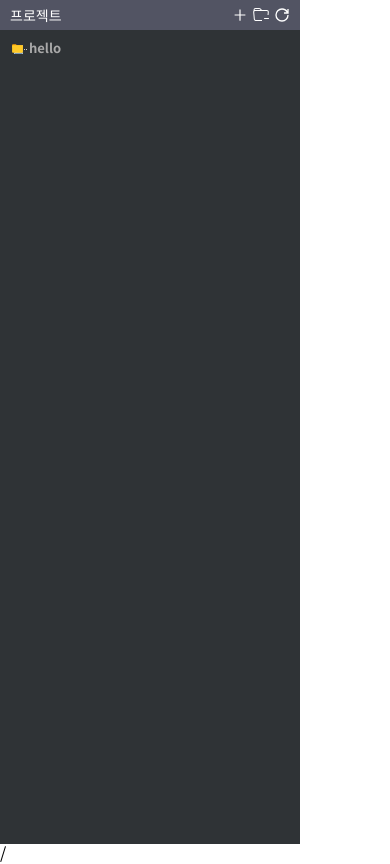
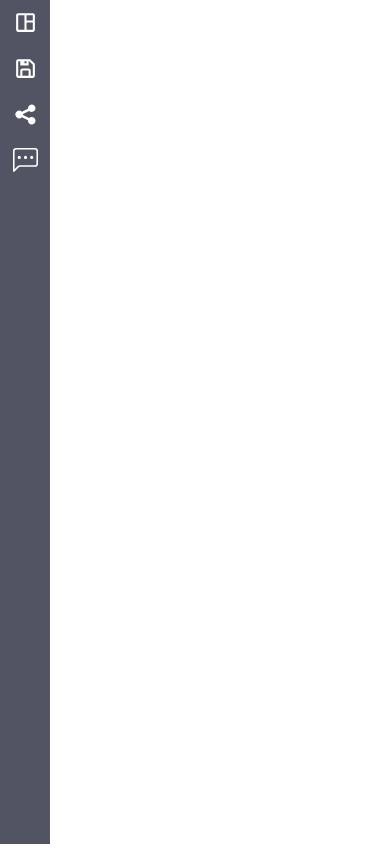
Before and after one commit to bstaran/Web-IDE, a React (Vite) app in the folder front/: page /container/1 in a window 390 px wide. Built offline with nearby package versions, Linux system fonts and the light colour scheme.

Commit message:
Feat : OW-28 코드 편집 페이지 사이드 바 UI - Mobile 완료
모바일 전용 사이드바 UI, 기존 사이드 바 렌더링을 토글 방식으로 지정

```diff
--- /dev/null
+++ b/front/src/pages/EditContainer/components/Sidebar/MSidebar.style.tsx
@@ -0,0 +1,42 @@
+import styled from "styled-components";
+import * as COLOR from "../../../../constants/color";
+
+type Props = {
+  isSidebarOpened?: boolean;
+};
+
+export const Container = styled.div`
+  height: 100vh;
+  background-color: ${COLOR.Gray10};
+  width: 50px;
+`;
+
+export const Icons = styled.div`
+  display: flex;
+  flex-direction: column;
+  align-items: center;
+  color: ${COLOR.White};
+`;
+
+export const IconWrapper = styled.div<Props>`
+  position: relative;
+  padding: 10px;
+  background-color: ${(props) => (props.isSidebarOpened ? COLOR.Gray11 : COLOR.Gray10)};
+
+  &:hover {
+    cursor: pointer;
+    background-color: ${COLOR.Gray11};
+  }
+
+  &::before {
+    content: "";
+    display: ${(props) => (props.isSidebarOpened ? COLOR.Purple1 : "none")};
+    position: absolute;
+    width: 2px;
+    height: 30px;
+    background-color: ${COLOR.Purple1};
+    top: 50%;
+    left: 0;
+    transform: translateY(-50%);
+  }
+`;
--- /dev/null
+++ b/front/src/pages/EditContainer/components/Sidebar/MSidebar.tsx
@@ -0,0 +1,38 @@
+import * as S from "./MSidebar.style";
+import * as Icon from "../../../../components/Icon";
+import React from "react";
+
+type PropsType = {
+  isSidebarOpened: boolean;
+  setIsSidebarOpened: React.Dispatch<React.SetStateAction<boolean>>;
+};
+
+function MSidebar({ isSidebarOpened, setIsSidebarOpened }: PropsType) {
+  const handleSidebar = () => {
+    setIsSidebarOpened((prev) => !prev);
+  };
+
+  return (
+    <S.Container>
+      <S.Icons>
+        <S.IconWrapper onClick={handleSidebar} isSidebarOpened={isSidebarOpened}>
+          <Icon.Space size={25} />
+        </S.IconWrapper>
+
+        <S.IconWrapper>
+          <Icon.Save size={25} />
+        </S.IconWrapper>
+
+        <S.IconWrapper>
+          <Icon.Share size={25} />
+        </S.IconWrapper>
+
+        <S.IconWrapper>
+          <Icon.Chat size={25} />
+        </S.IconWrapper>
+      </S.Icons>
+    </S.Container>
+  );
+}
+
+export default MSidebar;
--- a/front/src/pages/EditContainer/components/Sidebar/Sidebar.style.tsx
+++ b/front/src/pages/EditContainer/components/Sidebar/Sidebar.style.tsx
@@ -1,8 +1,13 @@
 import styled from "styled-components";
 import * as COLOR from "../../../../constants/color";
+
 export const Container = styled.div`
   height: 100vh;
   min-width: 100px;
   background-color: ${COLOR.Gray9};
   width: 300px;
 `;
+
+export const MobileContainer = styled.div`
+  display: flex;
+`;
--- a/front/src/pages/EditContainer/components/Sidebar/Sidebar.tsx
+++ b/front/src/pages/EditContainer/components/Sidebar/Sidebar.tsx
@@ -1,12 +1,37 @@
 import * as S from "./Sidebar.style";
 import SidebarFileTree from "./SidebarFileTree";
 import SidebarHeader from "./SidebarHeader";
+import { Desktop, Mobile } from "../../../../components/Responsive";
+import MSidebar from "./MSidebar";
+import { useState } from "react";
+
 function Sidebar() {
+  const [isSidebarOpened, setIsSidebarOpened] = useState(false);
+
   return (
-    <S.Container>
-      <SidebarHeader />
-      <SidebarFileTree />/
-    </S.Container>
+    <>
+      <Desktop>
+        <S.Container>
+          <SidebarHeader />
+          <SidebarFileTree />/
+        </S.Container>
+      </Desktop>
+
+      <Mobile>
+        <S.MobileContainer>
+          <MSidebar
+            isSidebarOpened={isSidebarOpened}
+            setIsSidebarOpened={setIsSidebarOpened}
+          />
+          {isSidebarOpened && (
+            <S.Container>
+              <SidebarHeader />
+              <SidebarFileTree />/
+            </S.Container>
+          )}
+        </S.MobileContainer>
+      </Mobile>
+    </>
   );
 }
 
```
